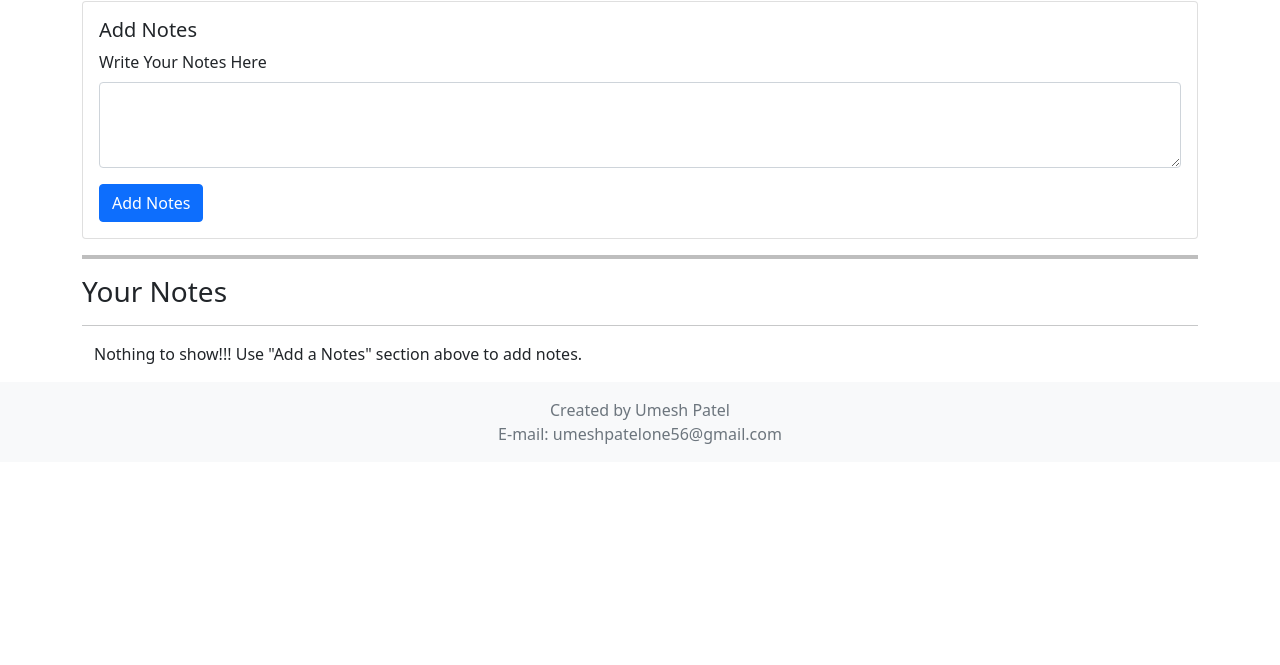
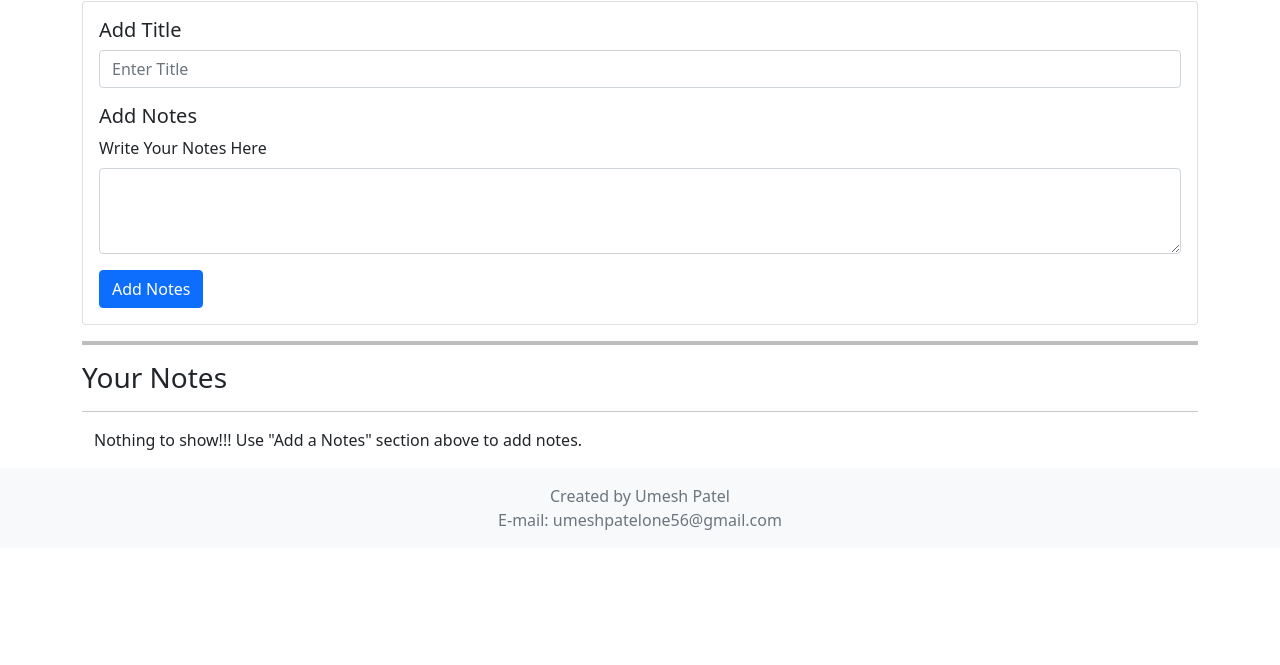
Before and after one commit to umeshpatel2001/Notes-App, a plain HTML site: page index.html in a window 1280 px wide. Shown: the part 135-800 px from the top of the page. Drawn offline with nearby package versions, Linux system fonts and the light colour scheme.

Commit message:
added title part in html

```diff
--- a/index.html
+++ b/index.html
@@ -43,6 +43,12 @@
         <h1 style="text-align: center;">Welcome to Notes</h1>
         <div class="card my-3" >
             <div class="card-body" >
+                <div class="mb-3">
+                    <h5 class="card-title">Add Title</h5>
+                    <input type="text" class="form-control" id="addTitle" aria-describedby="title"
+                        placeholder="Enter Title">
+
+                </div>
                 <h5 class="card-title">Add Notes</h5>
                 <div class="mb-3" >
                     <label for="exampleFormControlTextarea1" class="form-label">Write Your Notes Here </label>
```
